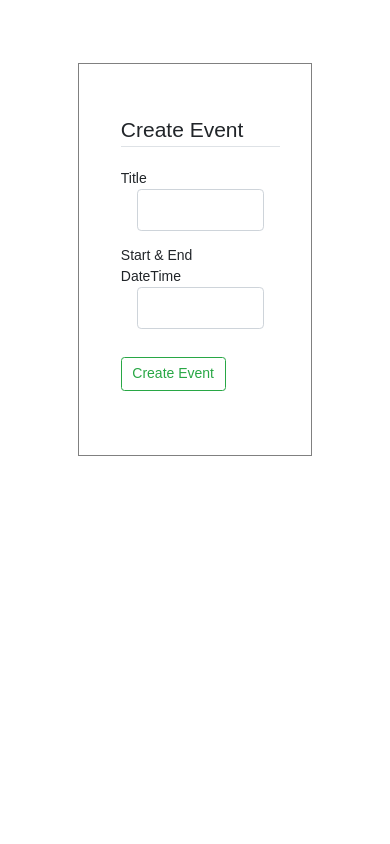
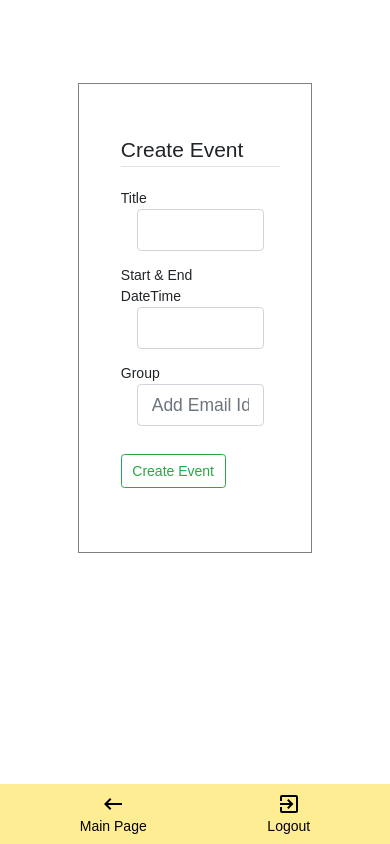
Before and after one commit to decon-harsh/PconCalendarApp, a Flask app: template WI/templates/create.html in a window 390 px wide. Run offline with Flask 2, Linux system fonts and the light colour scheme; the template is opened without the code that fills it: values that come from a table or form of the project are taken from there, others are empty; some libraries are stand-ins or nearby versions.

Commit message:
Final Commit

```diff
--- a/WI/forms.py
+++ b/WI/forms.py
@@ -1,42 +1,17 @@
 from flask_wtf import FlaskForm
 from flask_wtf.file import FileField, FileRequired
-from wtforms import StringField,PasswordField,SubmitField,BooleanField,TextAreaField,MultipleFileField,DateTimeField,FieldList
-from wtforms.validators import DataRequired,Length,Email,EqualTo,ValidationError
+from wtforms import StringField,PasswordField,SubmitField,TextAreaField,FieldList,Form,FormField
+from wtforms.validators import DataRequired,Length,Email,EqualTo,ValidationError,Optional
 import random
 
-# # suggestion function
-# def suggestion(s):
-#     s=str(s)
-#     if s[-1].isdigit()==True:
-#         s=s[:len(s)-1]+str(int(s[-1])+1)
-#     else:
-#         s=s[:len(s)]+str(random.randint(0,10))
-#     return s
 
-# #forms
-# class Registration(FlaskForm):
-#     username=StringField("Username",validators=[DataRequired(),Length(min=2,max=20)])
-#     email=StringField("Email",validators=[DataRequired(),Email()])
-#     password=PasswordField("Password",validators=[DataRequired()])
-#     confirm_password=PasswordField("Confirm your password",validators=[DataRequired(),EqualTo('password')])
-#     submit=SubmitField('Sign Up')
-
-#     #validations
-#     def validate_username(self,username):
-#         user=User.query.filter_by(username=username.data).first()
-#         if user:
-#             raise ValidationError(f'''That username is taken please try another.\n You can try {suggestion(user.username)} as username''')
-
-
-# class Login(FlaskForm):
-#     username=StringField("Username",validators=[DataRequired(),Length(min=2,max=20)])
-#     password=PasswordField("Password",validators=[DataRequired()])
-#     submit=SubmitField('Login')
-#     remember=BooleanField('remember me')
+class GroupForm(Form):
+    emailId = StringField('Add Email Id',validators=[Optional()])
 
 class EventForm(FlaskForm):
+
     title = StringField("Title",validators=[DataRequired(),Length(min=2,max=20)])
     daterange = StringField("Start & End DateTime")
-    group = FieldList(StringField("Enter the email id of group members(seperated bt commas)"))
+    group = StringField('Group', description = "Add Email Id of group members")
     RRule = TextAreaField("Strict Recurrence Rule")
     submit=SubmitField('Create Event')
--- a/WI/static/main.css
+++ b/WI/static/main.css
@@ -35,3 +35,60 @@ form{
 .createformbtn{
   margin-left: 15%;
 }
+
+.col-md-8{
+  margin: auto;
+  margin-top: 20px;
+}
+.row-flex{
+  display: flex;
+  flex-direction: row;
+}
+.css-button {
+  background-color: #4CAF50;
+  border: none;
+  color: white;
+  width:60px;
+  text-align: center;
+  text-decoration: none;
+  cursor: pointer;
+  border-radius: 4px;
+  padding: 9px 2px;
+}
+
+.utilityBar{
+  position: fixed;
+  bottom: 0;
+  width:100vw;
+  height: 48px;
+  padding-left: 5%;
+  padding-right: 5%;
+  padding-top: 10px;
+  padding-bottom: 10px;
+  background-color: rgba(255, 220, 40, 0.5);
+  display: flex;
+  flex-direction: row;
+  justify-content: space-around;
+  align-items: center;
+}
+
+.utilityBar .eachpart{
+  width: fit-content;
+  display: flex;
+  flex-direction: column;
+  align-content: space-between;
+  text-decoration: none;
+  color: black  !important;
+}
+.icon{
+  margin: auto;
+}
+.utilityBar .eachpart:hover{
+  transition:  0.25s;
+  transition-timing-function: ease;
+  transform: scale(1.05);
+  cursor: pointer;
+}
+.createBar{
+  height: 60px !important;
+}
--- a/WI/templates/create.html
+++ b/WI/templates/create.html
@@ -3,10 +3,13 @@
 
 <head>
     <meta charset="UTF-8">
-    <link rel="stylesheet" href="https://stackpath.bootstrapcdn.com/bootstrap/4.3.1/css/bootstrap.min.css" integrity="sha384-ggOyR0iXCbMQv3Xipma34MD+dH/1fQ784/j6cY/iJTQUOhcWr7x9JvoRxT2MZw1T" crossorigin="anonymous">
     <meta name="viewport" content="width=device-width, initial-scale=1.0">
     <title>Create</title>
+
+    <link rel="stylesheet" href="https://stackpath.bootstrapcdn.com/bootstrap/4.3.1/css/bootstrap.min.css" integrity="sha384-ggOyR0iXCbMQv3Xipma34MD+dH/1fQ784/j6cY/iJTQUOhcWr7x9JvoRxT2MZw1T" crossorigin="anonymous">
     <link href='../static/main.css' rel='stylesheet' />
+    <link rel="stylesheet" type="text/css" href="https://cdn.jsdelivr.net/npm/daterangepicker/daterangepicker.css" />
+
     <meta name="viewport" content="width=device-width, initial-scale=1, shrink-to-fit=no">
     <script src="https://code.jquery.com/jquery-3.3.1.slim.min.js" integrity="sha384-q8i/X+965DzO0rT7abK41JStQIAqVgRVzpbzo5smXKp4YfRvH+8abtTE1Pi6jizo" crossorigin="anonymous"></script>
     <script src="https://cdnjs.cloudflare.com/ajax/libs/popper.js/1.14.7/umd/popper.min.js" integrity="sha384-UO2eT0CpHqdSJQ6hJty5KVphtPhzWj9WO1clHTMGa3JDZwrnQq4sF86dIHNDz0W1" crossorigin="anonymous"></script>
@@ -14,12 +17,29 @@
     <script type="text/javascript" src="https://cdn.jsdelivr.net/jquery/latest/jquery.min.js"></script>
     <script type="text/javascript" src="https://cdn.jsdelivr.net/momentjs/latest/moment.min.js"></script>
     <script type="text/javascript" src="https://cdn.jsdelivr.net/npm/daterangepicker/daterangepicker.min.js"></script>
-    <link rel="stylesheet" type="text/css" href="https://cdn.jsdelivr.net/npm/daterangepicker/daterangepicker.css" />
     <script src='../static/datepicker.js'></script>
+
 
 </head>
 
 <body>
+    <main role="main" class="container">
+        <div class="row">
+          <div class="col-md-8">
+            {%with messages=get_flashed_messages(with_categories=true)%}
+              {%if messages%}
+                {%for category,message in messages%}
+                  <div class="alert alert-{{category}} alert-dismissible">
+                    <a href="#" class="close" data-dismiss="alert" aria-label="close">&times;</a>
+                    <strong>{{message}}</strong>
+                  </div>
+                {%endfor%}
+              {%endif%}
+            {%endwith%}
+            {% block content %}{% endblock %}
+        </div>
+    </main>
+
     <div class="content-section" style="height: max-content;margin-top: 4.5rem;">
         <form method="POST" action="">
             {{ form.csrf_token }}
@@ -53,12 +73,51 @@
                     {{ form.daterange(class="createform form-control form-control-lg")  }}
                     {%endif%}
                 </div>
+                <div class="form-group">
+                    {{ form.group.label(class="createform form-control-label")  }}
+
+                    {%if form.group.errors%}
+                    {{form.group(class="createform form-control form-control-lg is-invalid")}}
+                    <div class="invalid-feedback">
+                        {%for error in form.group.errors%}
+                        <span>{{error}}</span>
+                        {%endfor%}
+                    </div>
+                    {%else%}
+                    {{ form.group(class="createform form-control form-control-lg", placeholder = form.group.description)  }}
+                    {%endif%}
+                </div>
             </fieldset>
             <div class="form-group">
                 {{form.submit(class="createformbtn btn btn-outline-success")}}
             </div>
         </form>
     </div>
+    <div class="createBar utilityBar">
+        <a class="eachpart" href="{{ url_for('home') }}">
+            <div class="icon" >
+                <svg xmlns="http://www.w3.org/2000/svg" height="24" viewBox="0 0 24 24" width="24">
+                    <path d="M0 0h24v24H0z" fill="none"/>
+                    <path d="M21 11H6.83l3.58-3.59L9 6l-6 6 6 6 1.41-1.41L6.83 13H21z"/>
+                </svg>
+            </div>
+            <div class="icon-text">
+                Main Page
+            </div>
+        </a>
+        <a class="eachpart" href="/logout">
+            <div class="icon">
+                <svg xmlns="http://www.w3.org/2000/svg" height="24" viewBox="0 0 24 24" width="24">
+                    <path d="M0 0h24v24H0z" fill="none" />
+                    <path
+                        d="M10.09 15.59L11.5 17l5-5-5-5-1.41 1.41L12.67 11H3v2h9.67l-2.58 2.59zM19 3H5c-1.11 0-2 .9-2 2v4h2V5h14v14H5v-4H3v4c0 1.1.89 2 2 2h14c1.1 0 2-.9 2-2V5c0-1.1-.9-2-2-2z" />
+                </svg>
+            </div>
+            <div class="icon-text">
+                Logout
+            </div>
+        </a>
+    </div>
+
 </body>
-
 </html>
--- a/requirements.txt
+++ b/requirements.txt
@@ -18,7 +18,6 @@ itsdangerous==1.1.0
 Jinja2==2.11.2
 MarkupSafe==1.1.1
 oauthlib==3.1.0
-pkg-resources==0.0.0
 protobuf==3.13.0
 pyasn1==0.4.8
 pyasn1-modules==0.2.8
```
Also changed, not shown: WI/routes.py (+168 -123 lines), WI/static/main.js (+20 -0 lines), WI/templates/main.html (+26 -0 lines).
